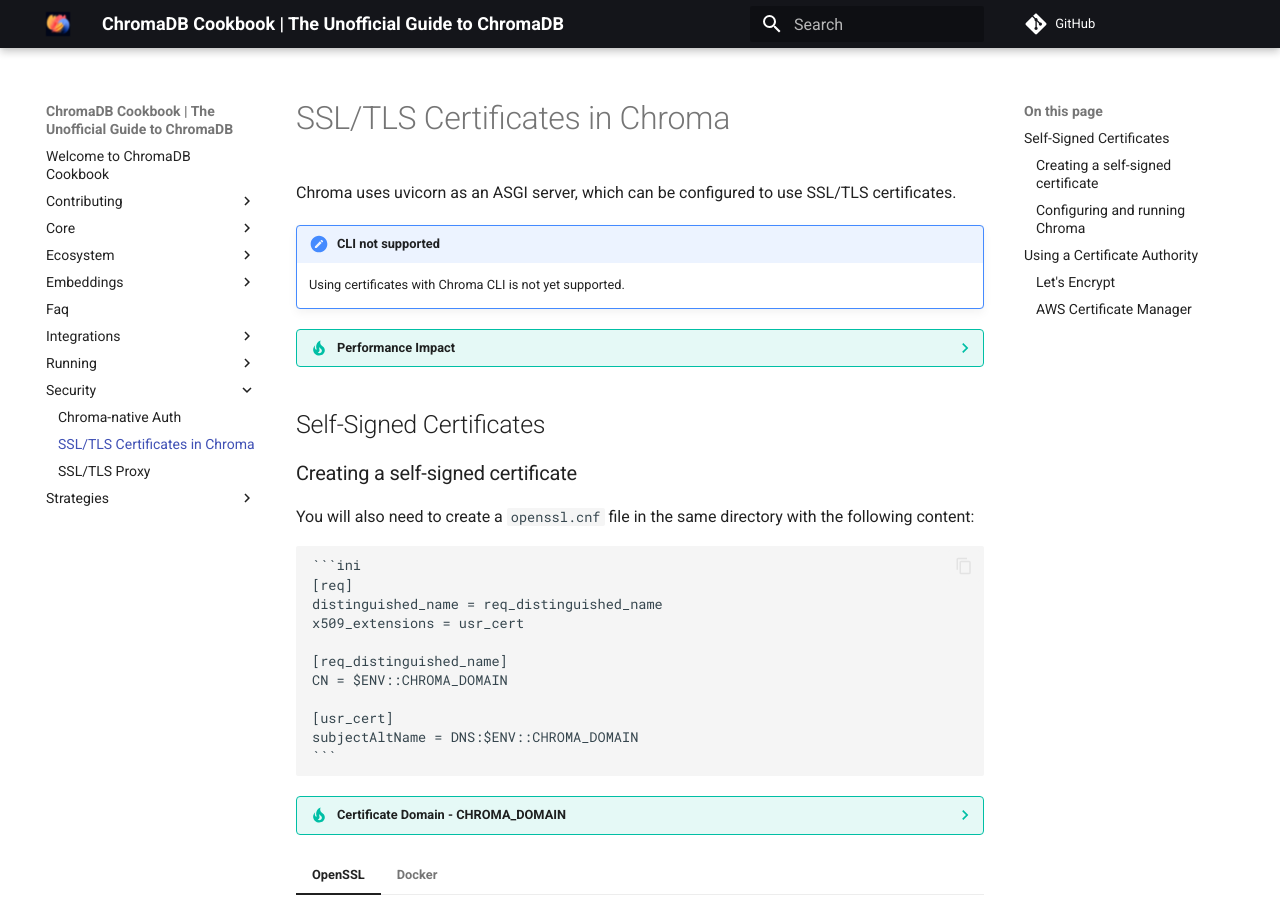
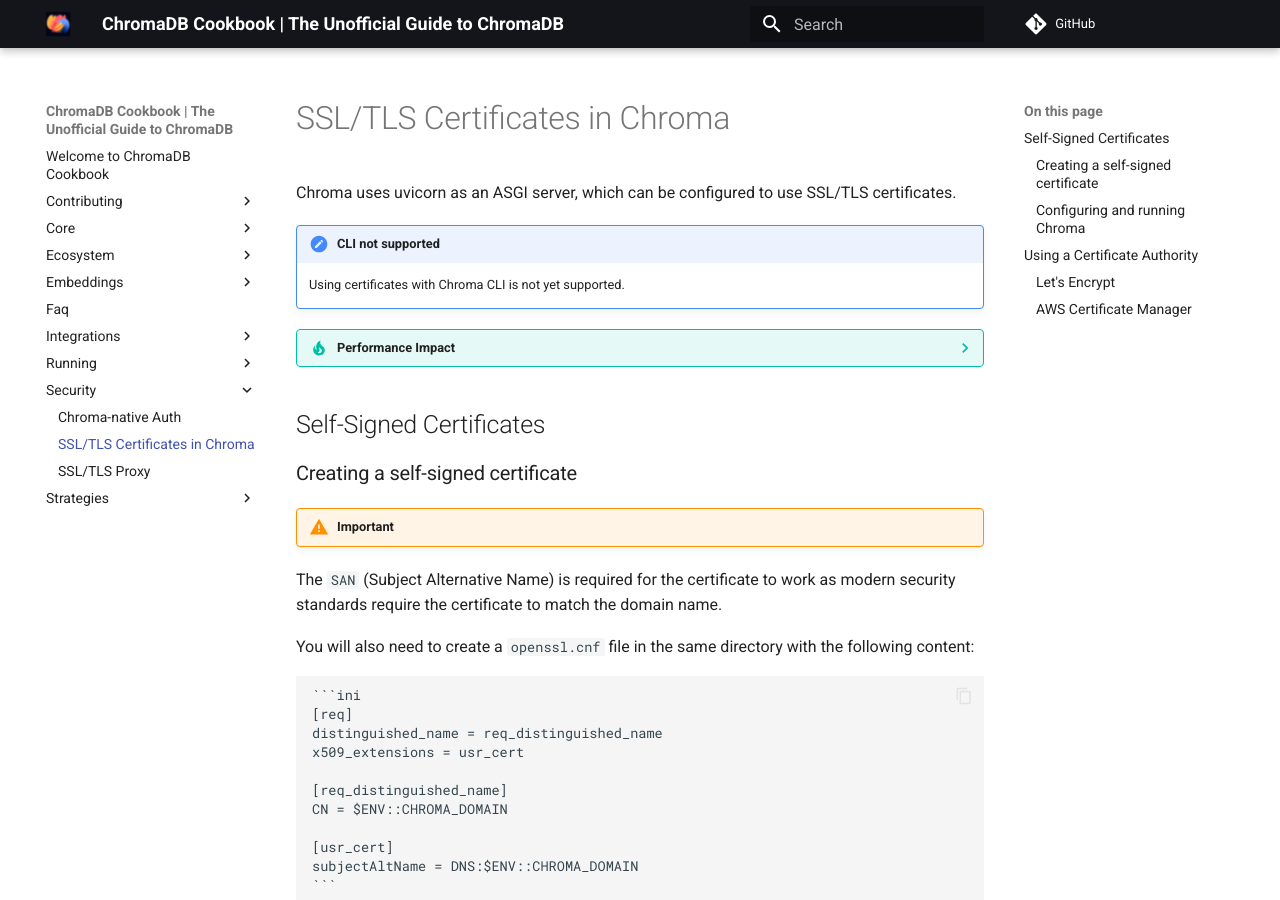
Before and after one commit to amikos-tech/chroma-cookbook, an MkDocs documentation site: the page built from docs/security/chroma-ssl-cert.md, in a window 1280 px wide and 900 px high. Built offline with MkDocs 1.6.1 and Material for MkDocs 9.7.7, drawn with Linux system fonts in a browser that asks for light colours; comment, search, counter and statistics services are not loaded.

Commit message:
docs: Added warning note about the importance of SAN in self-signed certs (#26)

```diff
--- a/docs/security/chroma-ssl-cert.md
+++ b/docs/security/chroma-ssl-cert.md
@@ -15,6 +15,11 @@
 ## Self-Signed Certificates
 
 ### Creating a self-signed certificate
+
+!!! warning "Important"
+
+   The `SAN` (Subject Alternative Name) is required for the certificate to work as modern security standards require
+   the certificate to match the domain name.
 
 You will also need to create a `openssl.cnf` file in the same directory with the following content:
 
```
